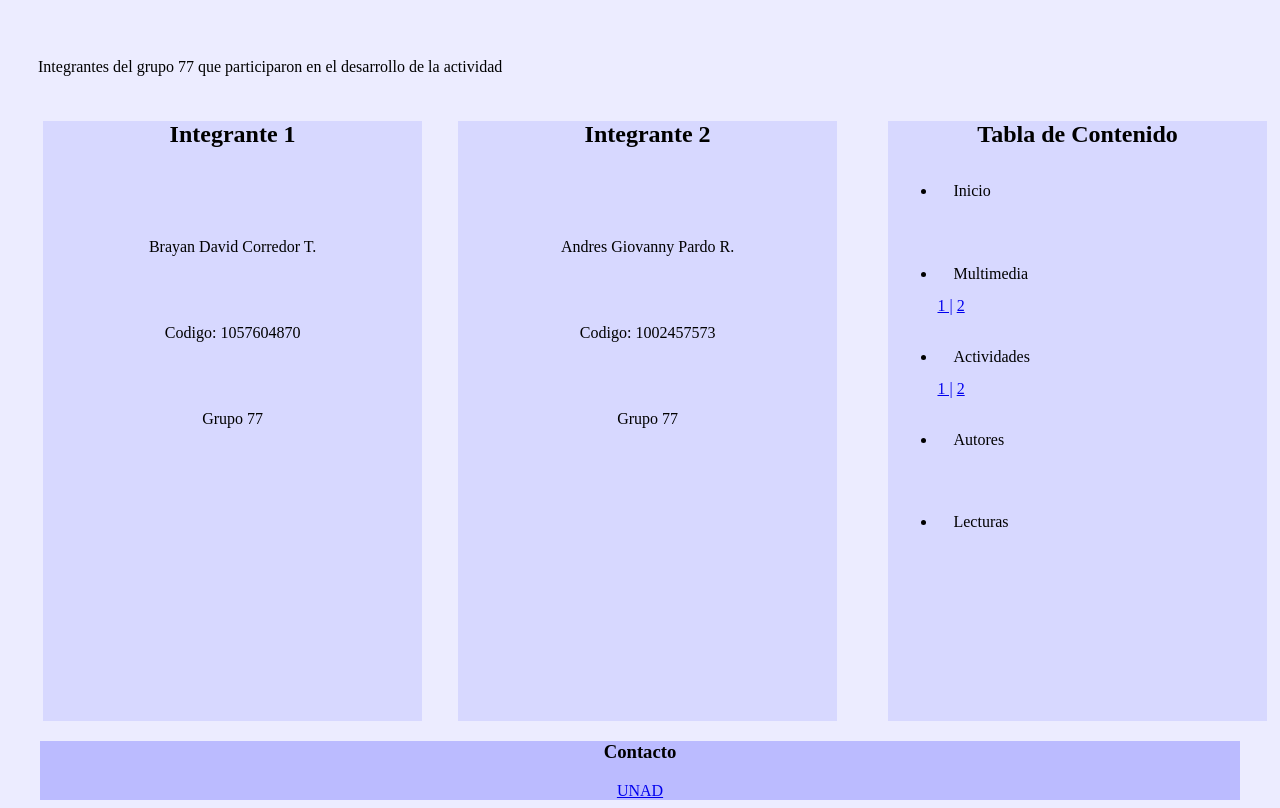
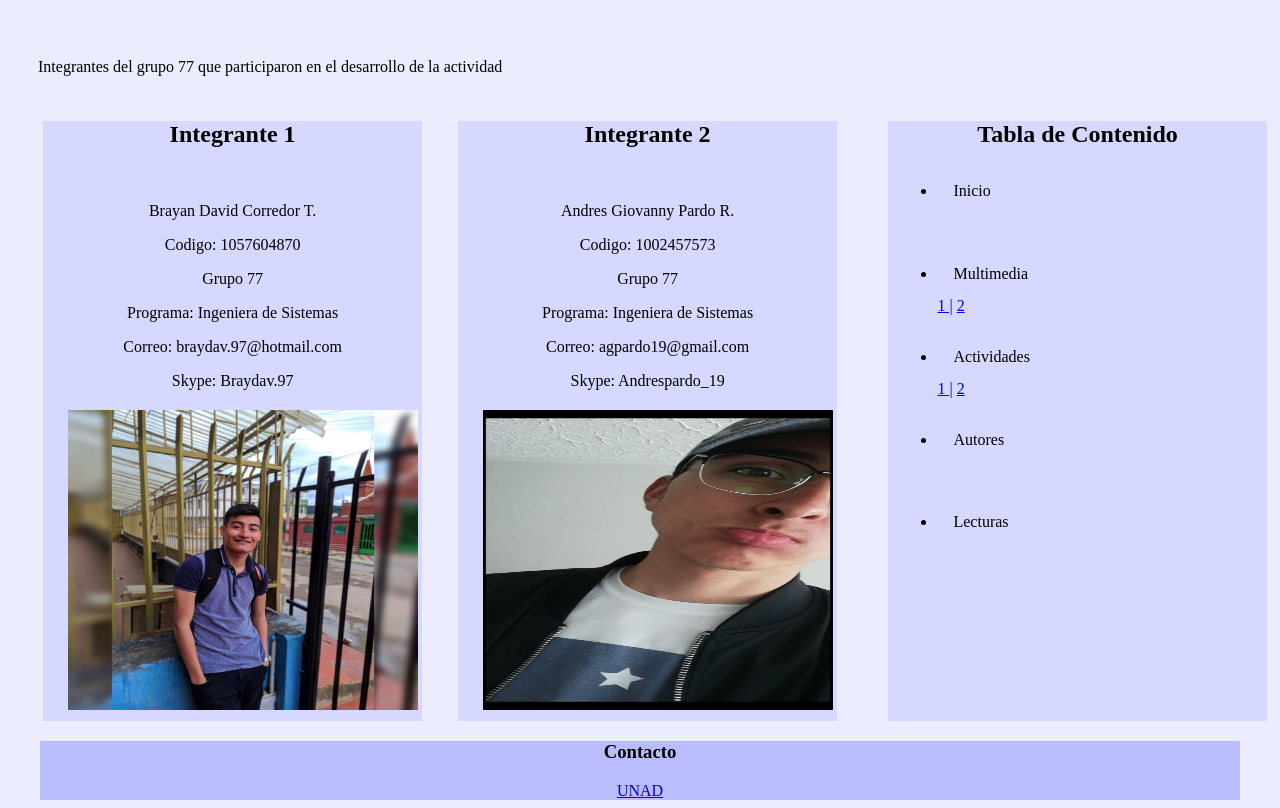
Before and after one commit to Brayan-c97/Fase-3, a plain HTML site: page OVI-Autores.html in a window 1280 px wide. Drawn offline with Linux system fonts and the light colour scheme.

Commit message:
Finalizacion de la Pagina

```diff
--- a/CSS3/style.css
+++ b/CSS3/style.css
@@ -122,6 +122,18 @@ li a:hover{
     width: 350px;
     margin: 20px 25px;
 }
+.Andres{
+    display: block;
+    height: 300px;
+    width: 350px;
+    margin: 20px 25px;
+}
+.Brayan{
+    display: block;
+    height: 300px;
+    width: 350px;
+    margin: 20px 25px;
+}
 .link  {
     font-size: 40px;
 }
--- a/OVI-Autores.html
+++ b/OVI-Autores.html
@@ -18,28 +18,24 @@
     <section class="Seccion1">
      <h1>Integrante 1</h1>
       <br>
-      <br>
-      <br>
       <p>Brayan David Corredor T.</p>
-      <br>
-      <br>
       <p>Codigo: 1057604870</p>
-      <br>
-      <br>
       <p>Grupo 77</p>
+      <p>Programa: Ingeniera de Sistemas </p>
+      <p>Correo: braydav.97@hotmail.com</p>
+      <p>Skype: Braydav.97</p>
+      <img class="Brayan" src="IMG/Brayan.jpg" alt="">
      </section>
     <section class="Seccion2">
     <h1>Integrante 2</h1>
     <br>
-    <br>
-    <br>
     <p>Andres Giovanny Pardo R.</p>
-    <br>
-      <br>
       <p>Codigo: 1002457573</p>
-      <br>
-      <br>
       <p>Grupo 77</p>
+      <p>Programa: Ingeniera de Sistemas </p>
+      <p>Correo: agpardo19@gmail.com</p>
+      <p>Skype: Andrespardo_19</p>
+      <img class="Andres" src="IMG/Andres.jpg" alt="">
     </section>
 
     <section class="Seccion3">
```
Also changed, not shown: IMG/Andres.jpg (added), IMG/Brayan.jpg (added).
